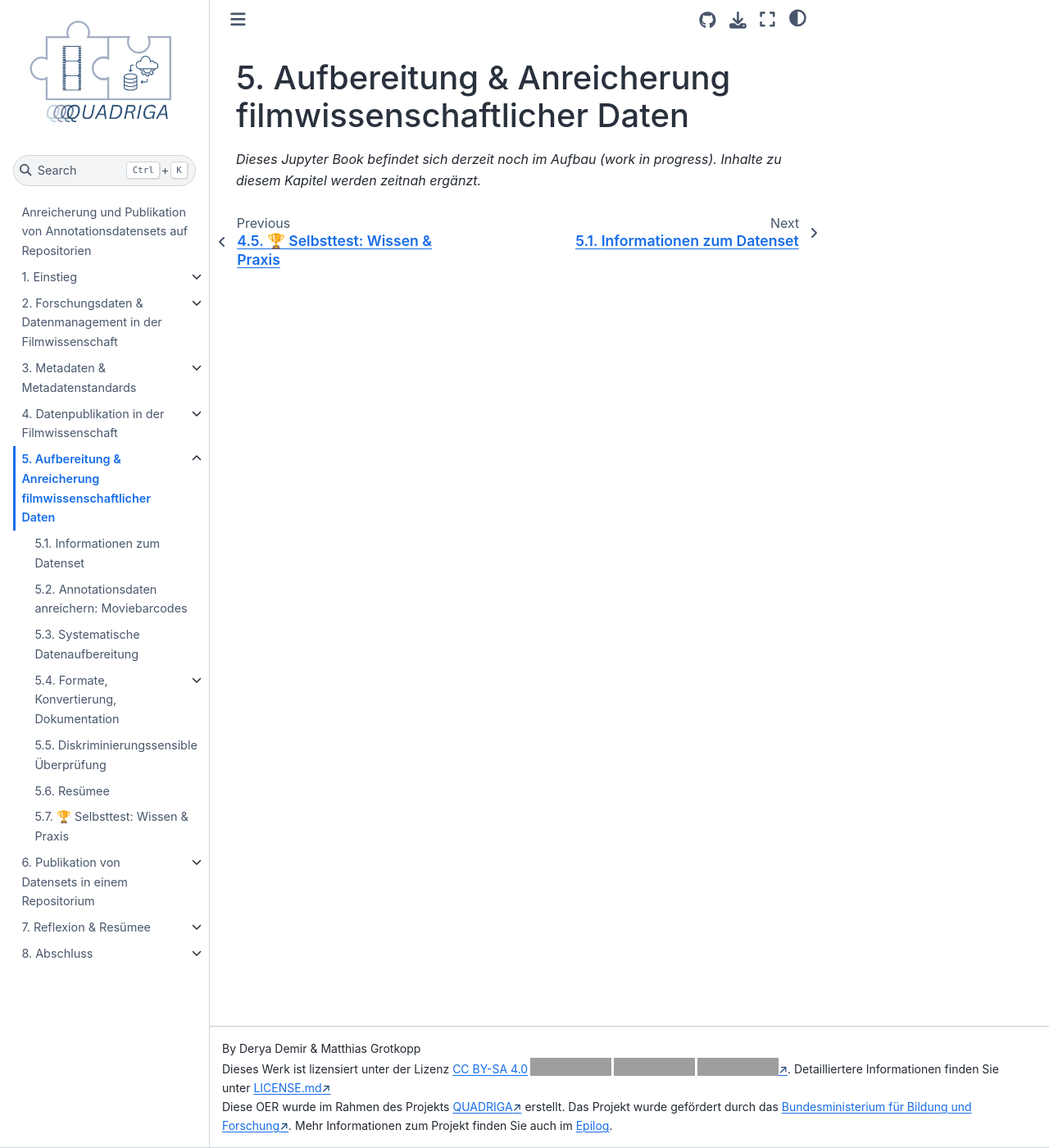
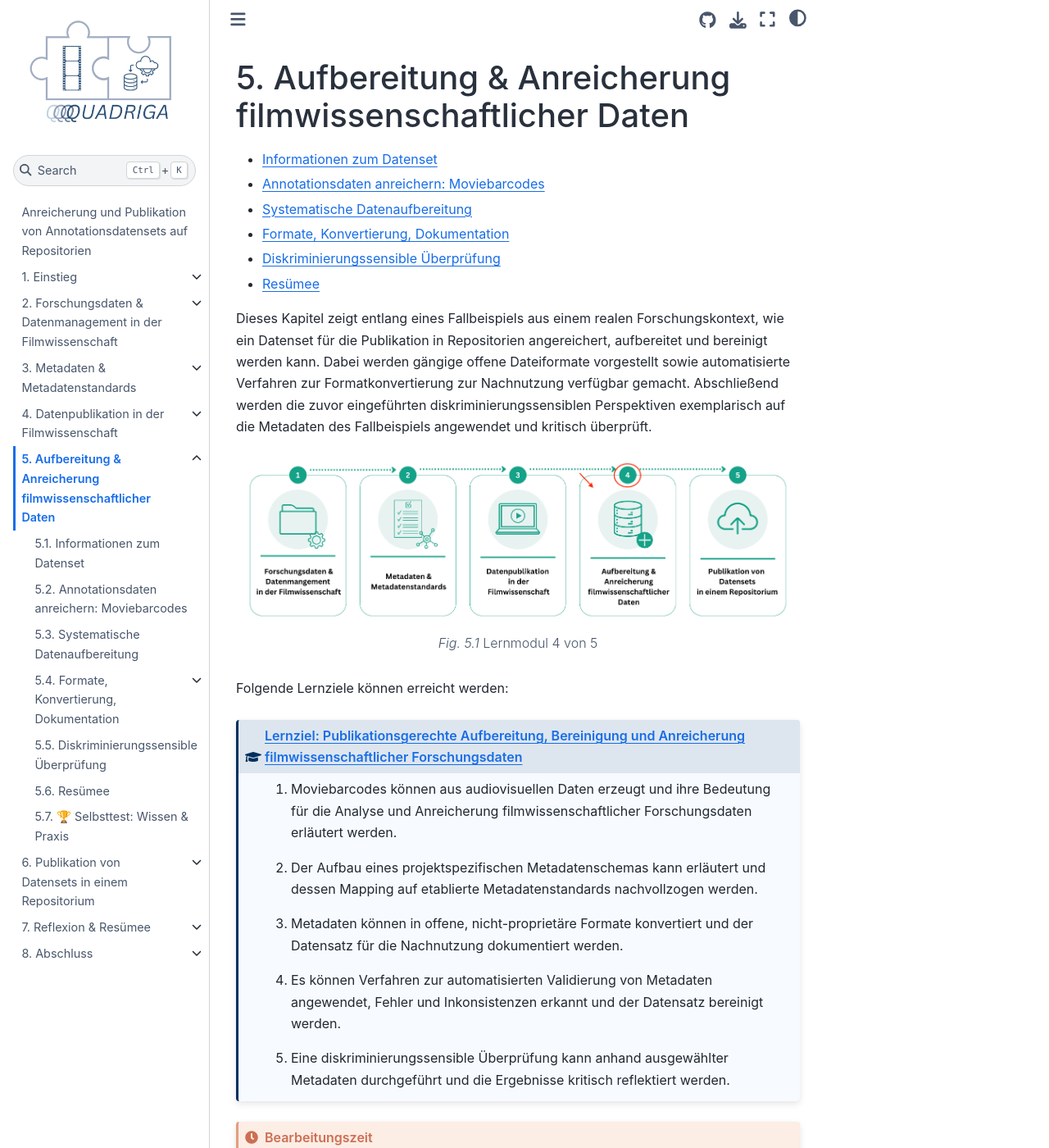
Before and after one commit to lam1aa/Bewegtes-Bild-Fallstudie-3, a Jupyter Book: the page built from 05_aufbereitung_anreicherung/toc_05.md, in a window 1280 px wide and 1400 px high. Shown: the whole window at 82% size. Built offline with Jupyter Book 1.0.4 settings and Sphinx 7.4.7 and the Sphinx Book theme 1.1.4, drawn with Linux system fonts in a browser that asks for light colours; some of the changed text lies outside the part shown; grey boxes are pictures that could not be loaded.

Commit message:
add: introduction chapter start page

````diff
--- a/05_aufbereitung_anreicherung/toc_05.md
+++ b/05_aufbereitung_anreicherung/toc_05.md
@@ -1,2 +1,35 @@
 # Aufbereitung & Anreicherung filmwissenschaftlicher Daten
-*Dieses Jupyter Book befindet sich derzeit noch im Aufbau (work in progress). Inhalte zu diesem Kapitel werden zeitnah ergänzt.*
+
+* [Informationen zum Datenset](../05_aufbereitung_anreicherung/informationen_datenset.md)
+* [Annotationsdaten anreichern: Moviebarcodes](../05_aufbereitung_anreicherung/moviebarcodes.md)
+* [Systematische Datenaufbereitung](../05_aufbereitung_anreicherung/systematische_aufbereitung.md)
+* [Formate, Konvertierung, Dokumentation](../05_aufbereitung_anreicherung/formatierung_anpassung.md)
+* [Diskriminierungssensible Überprüfung](../05_aufbereitung_anreicherung/diskriminierungssensible_überprüfung.md)
+* [Resümee](../05_aufbereitung_anreicherung/resümee_05.md)
+
+Dieses Kapitel zeigt entlang eines Fallbeispiels aus einem realen Forschungskontext, wie ein Datenset für die Publikation in Repositorien angereichert, aufbereitet und bereinigt werden kann. Dabei werden gängige offene Dateiformate vorgestellt sowie automatisierte Verfahren zur Formatkonvertierung zur Nachnutzung verfügbar gemacht. Abschließend werden die zuvor eingeführten diskriminierungssensiblen Perspektiven exemplarisch auf die Metadaten des Fallbeispiels angewendet und kritisch überprüft.
+
+```{figure} ../assets/intro/abb_intro_aufbau_fallstudie_4.png
+---
+align: center
+width: 100%
+name: aufbau-fallstudie-4
+---
+Lernmodul 4 von 5
+```
+
+Folgende Lernziele können erreicht werden:
+
+```{include} /präambel/lernziele.md
+:start-after: "<!-- START: Aufbereitung und Anreicherung -->"
+:end-before: "<!-- END: Aufbereitung und Anreicherung -->"
+```
+
+```{admonition} Bearbeitungszeit
+:class: zeitinfo
+Die geschätzte Bearbeitungszeit dieser Lerneinheit beträgt ca. 1 Stunde und 20 Minuten. Dies schließt die gekennzeichneten Übungsaufgaben, deren Bearbeitungsdauer individuell variiert, aus.
+
+Die geschätzte Bearbeitungsdauer **inklusive** der einzelnen Übungsaufgaben beträgt ca. 1,5 Stunden.
+
+**Hinweis**: Die tatsächliche Bearbeitungsdauer kann je nach Vorkenntnissen unterschiedlich ausfallen. Die angegebene Zeitangabe dient lediglich als Orientierungshilfe.
+```
````
Also changed, not shown: assets/intro/abb_intro_aufbau_fallstudie_4.png (added).
